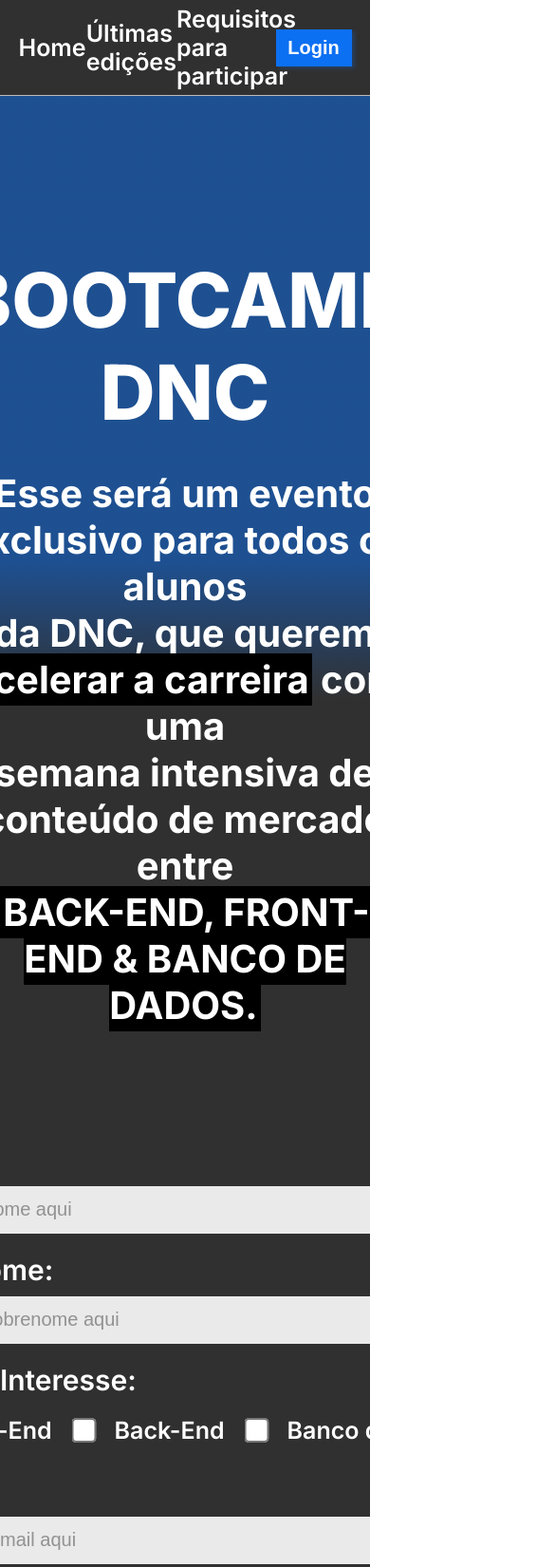
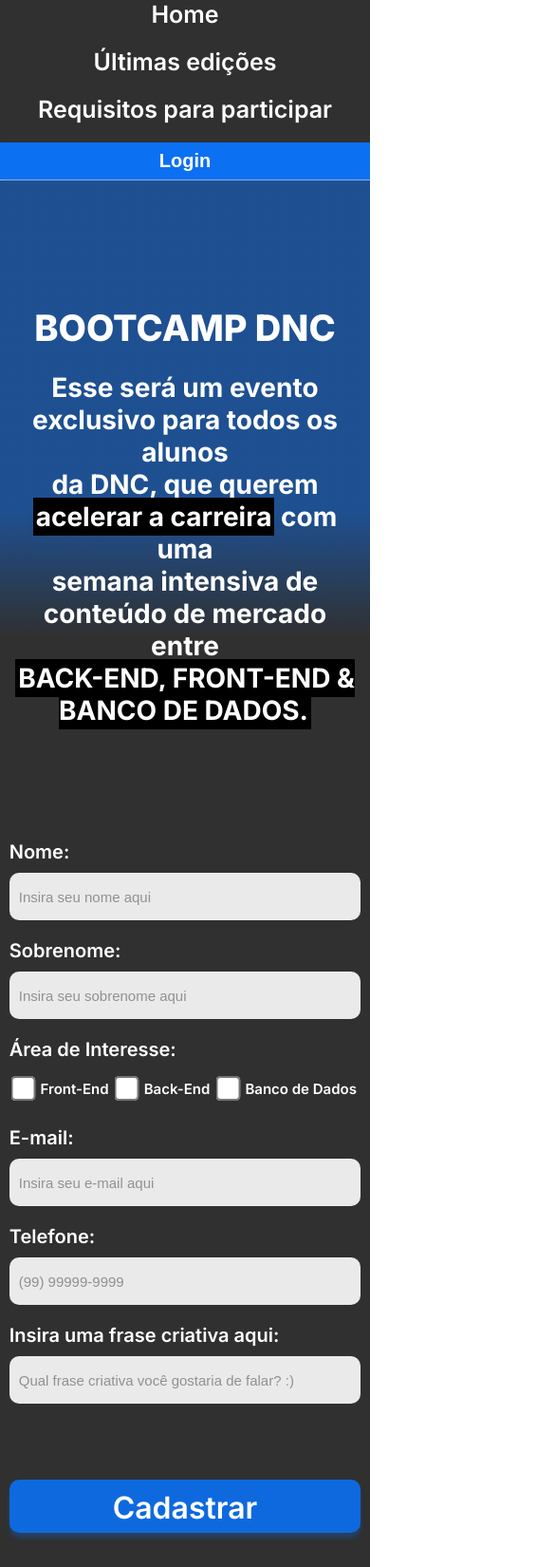
Before and after one commit to tcardias/bootcamp-dnc, a plain HTML site: page index.html in a window 390 px wide. Shown: the top 1650 px of the page at 95% size, 585 px wide, since content can reach past the window. Drawn offline with Linux system fonts and the light colour scheme.

Commit message:
Adicionando Media Query no styles.css

```diff
--- a/style.css
+++ b/style.css
@@ -218,6 +218,7 @@ footer li{
 
     color: white;
     background-color: var(--azul-dnc);
+    padding: 10px;
 }
 
 .linha-2 a{
@@ -236,3 +237,85 @@ footer .linha-2 a:first-child{
 footer a:hover{
     color: var(--cinza-hover);
 }
+
+/* Media Query */
+@media only screen and (max-width: 600px) {
+
+    /* Cabeçalho */
+
+    #principal{
+        flex-direction: column;
+        height: auto;
+    }
+
+    #menu{
+        flex-direction: column;
+        width: 100%;
+        margin: 0px;
+        padding: 0px;
+    }
+
+    #menu a{
+        height: 50px;
+        align-items: center;
+    }
+
+    #principal  button{
+        width: 100%;
+        margin-right: 0px;
+    }
+
+    /* Seção */
+
+    section h1{
+        font-size: 38px;
+
+    }
+
+    section h2{
+        font-size: 28px;
+        padding-left: 15px;
+        padding-right: 15px;
+    }
+
+    /* Formulário */
+
+    form{
+        width: 95%;
+        font-size: 20px;
+    }
+
+    .checkbox-itens label{
+        font-size: 15px;
+
+    }
+
+    form input::placeholder{
+        font-size: 15px;
+    }
+
+    form input[type="submit"]{
+        width: 100%;
+    }
+
+    /* Rodapé */
+
+    .linha-1{
+        flex-direction: column;
+    }
+
+    .linha-1 nav a{
+        font-size: 15px;
+        padding: 0px;
+    }
+
+    .endereco{
+        font-size: 14px;
+        margin-top: 50px;
+    }
+
+    .linha-2 a{
+        font-size: 15px;
+    }
+
+}
```
